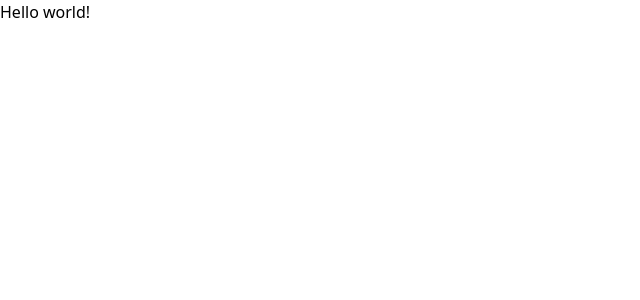
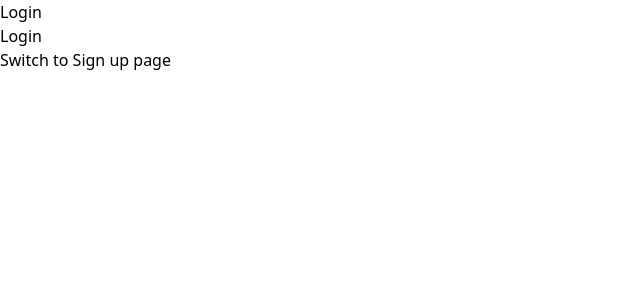
Before and after one commit to minhlong149/social-media-client, a React (Vite) app: page / in a window 1280 px wide. Shown: the top 300 px of the page, without its empty margins (0-640 px from the left). Built offline with nearby package versions, Linux system fonts and the light colour scheme.

Commit message:
Setup Login functionality

```diff
--- a/src/App.jsx
+++ b/src/App.jsx
@@ -1,7 +1,38 @@
-import React from "react";
+import React, { useEffect, useState } from 'react';
+
+import Home from './components/Home.jsx';
+import Login from './components/Login/Login.jsx';
+import LoginServices from './services/login.js';
+
+// The App component takes care of the user's authentication status.
+// If the user is authenticated, it renders the Home component.
+// If the user is not authenticated, it renders the Login component.
 
 function App() {
-  return <h1 className="text-3xl font-bold underline">Hello world!</h1>;
+  const [user, setUser] = useState(null);
+  const updateUser = (newUser) => {
+    setUser(newUser);
+  };
+
+  // If a user is logged in, set the user to the logged in user
+  // This is used to keep the user logged in if they refresh the page
+
+  useEffect(() => {
+    const foundUser = LoginServices.getUserFromLocalStorage();
+    if (foundUser) {
+      setUser(foundUser);
+    }
+  }, []);
+
+  return (
+    <>
+      {user !== null ? (
+        <Home user={user} updateUser={updateUser} />
+      ) : (
+        <Login updateUser={updateUser} />
+      )}
+    </>
+  );
 }
 
 export default App;
--- /dev/null
+++ b/src/components/Home.jsx
@@ -0,0 +1,13 @@
+import React from 'react';
+
+// The Home function defines the home page for the social media app.
+
+function Home({ user }) {
+  return (
+    <>
+      <h1>Hello, {user.firstName}</h1>
+    </>
+  );
+}
+
+export default Home;
--- /dev/null
+++ b/src/components/Login/Login.jsx
@@ -0,0 +1,49 @@
+import React, { useState } from 'react';
+
+import { LoginForm } from './LoginForm.jsx';
+import { SignupForm } from './SignupForm.jsx';
+
+import loginServices from '../../services/login.js';
+
+function Login({ updateUser }) {
+  const [hasAccount, setHasAccount] = useState(true);
+
+  // The login form will take in the user's username and password and pass it to the login
+  // function to be verified. If the login is successful, it will update the user
+  // state with the user object returned by the login function, and store the user
+  // to local storage.
+
+  const login = (credential) => {
+    const user = loginServices.login(credential);
+    if (user !== null) {
+      updateUser(user);
+      loginServices.storeUserToLocalStorage(user);
+    }
+  };
+
+  // If the user does not have an account, they can  switch to the signup form
+  // by clicking the button, which will render a signup form instead.
+
+  // The signup form will take in the user's username, password, and password confirmation,
+  // and pass it to the signup function. This function creates a new user account
+  // with the given credential and then signs the user in by calling the login function.
+
+  const signup = (credential) => {
+    loginServices.createNewAccount(credential);
+    login(credential);
+  };
+
+  return (
+    <div>
+      {/* The form to login or signup */}
+      {hasAccount ? <LoginForm login={login} /> : <SignupForm signup={signup} />}
+
+      {/* The button to switch between the login and signup forms */}
+      <button onClick={() => setHasAccount(!hasAccount)}>
+        Switch to {hasAccount ? 'Sign up' : 'Login'} page
+      </button>
+    </div>
+  );
+}
+
+export default Login;
--- /dev/null
+++ b/src/components/Login/LoginForm.jsx
@@ -0,0 +1,32 @@
+import React from 'react';
+
+// This code shows a login form.
+// It allows you to enter a username and password and then click a button to log in.
+
+// It does not actually log you in, but instead calls a function that is passed as a prop to the component.
+// The function that is passed as a prop is called when the button is clicked,
+// and it is passed an object with the username and password as properties.
+
+export function LoginForm({ login }) {
+  const handleLogin = () => {
+    const credential = getCredentialsFromForm();
+    login(credential);
+  };
+
+  const getCredentialsFromForm = () => {
+    // TODO: Get credential from the form
+    return {
+      username: 'root',
+      password: '123456',
+    };
+  };
+
+  return (
+    <div>
+      <h1 className='text-2xl font-bold'>Login</h1>
+      <button className='bg-sky-500 rounded text-white px-2 py-1' onClick={handleLogin}>
+        Login
+      </button>
+    </div>
+  );
+}
--- /dev/null
+++ b/src/components/Login/SignupForm.jsx
@@ -0,0 +1,32 @@
+import React from 'react';
+
+// This code shows a signup form.
+// It allows you to enter a username and password and then click a button to sign up.
+
+// It does not actually sign you up, but instead calls a function that is passed as a prop to the component.
+// The function that is passed as a prop is called when the button is clicked,
+// and it is passed an object with the username and password as properties.
+
+export function SignupForm({ signup }) {
+  const handleSignup = () => {
+    const credential = getCredentialsFromForm();
+    signup(credential);
+  };
+
+  const getCredentialsFromForm = () => {
+    // TODO: Get credential from the form
+    return {
+      username: 'root',
+      password: '123456',
+    };
+  };
+
+  return (
+    <div>
+      <h1 className='text-2xl font-bold'>Sign up</h1>
+      <button className=' bg-sky-500 rounded text-white px-2 py-1' onClick={handleSignup}>
+        Sign up
+      </button>
+    </div>
+  );
+}
--- /dev/null
+++ b/src/services/login.js
@@ -0,0 +1,25 @@
+class LoginServices {
+  login(credential) {
+    // logs in the user
+    // returns the logged in user
+    // returns null if the credential is invalid
+    return {
+      username: 'root',
+      firstName: 'Test User',
+    };
+  }
+
+  storeUserToLocalStorage(user) {
+    // stores the logged in user in local storage
+  }
+
+  getUserFromLocalStorage() {
+    // gets the logged in user from local storage
+  }
+
+  createNewAccount(credential) {
+    // creates a new account
+  }
+}
+
+export default new LoginServices();
```
